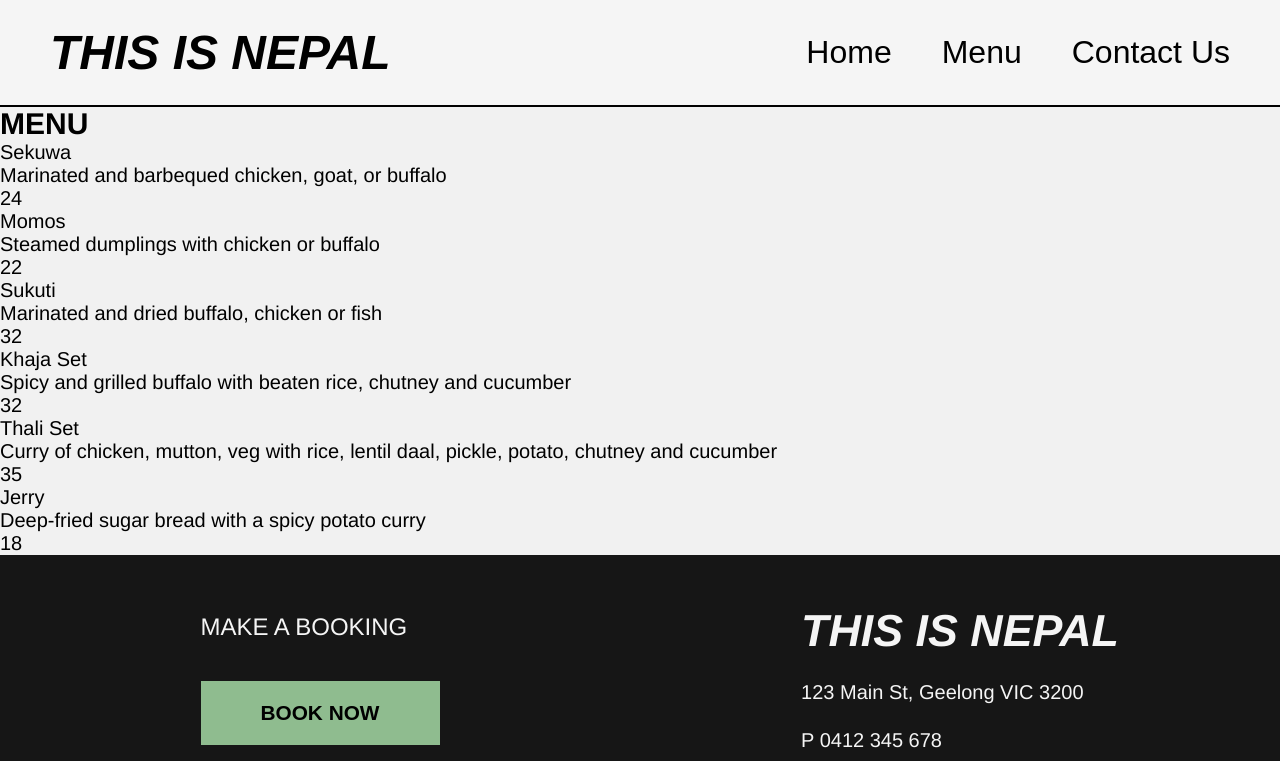
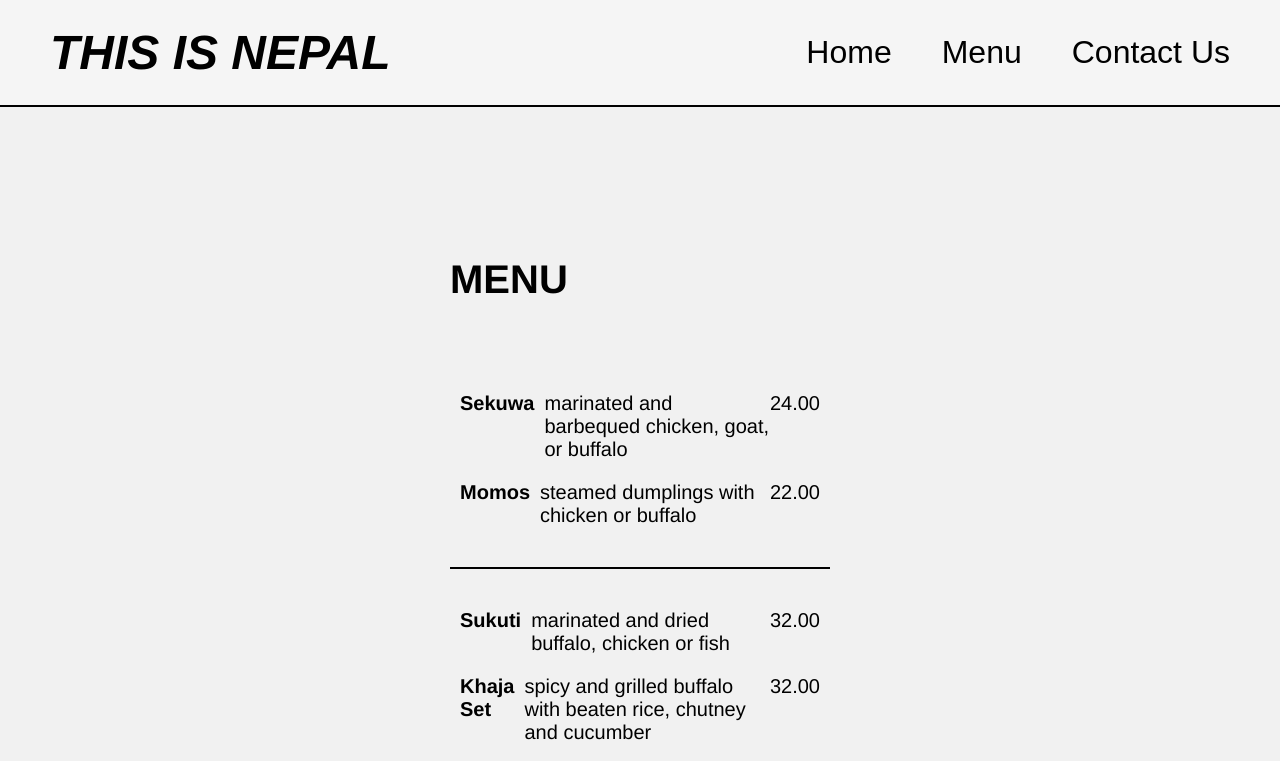
Before and after one commit to HarrisonKanellos/odin-restaurant, a website built with webpack: page src/template.html in a window 1280 px wide. Both pictures are taken after a click on the button "Menu". Shown: the top 761 px of the page. Built offline with nearby package versions, Linux system fonts and the light colour scheme.

Commit message:
Style menu

```diff
--- a/src/content-modules/menu.js
+++ b/src/content-modules/menu.js
@@ -2,6 +2,7 @@ export function renderMenuContent() {
     const contentContainer = document.querySelector("#content");
 
     const menuContainer = document.createElement("div");
+    menuContainer.classList.add("menu-container");
 
     const entreeContainer = document.createElement("div");
     entreeContainer.classList.add("entree-container");
@@ -11,7 +12,7 @@ export function renderMenuContent() {
     desertContainer.classList.add("desert-container");
 
     const menuHeading = document.createElement("h2");
-    menuHeading.classList.add("section-heading,menu-heading");
+    menuHeading.classList.add("section-heading", "menu-heading");
     menuHeading.textContent = "MENU";
     menuContainer.appendChild(menuHeading);
 
@@ -26,46 +27,47 @@ export function renderMenuContent() {
 
 function addMenuItems(entreeContainer, mainContainer, desertContainer) {
     menu.forEach((item) => {
+        const itemContainer = document.createElement("div");
+        itemContainer.classList.add("item-container");
+
         const name = document.createElement("p");
         name.classList.add("item-name");
         name.textContent = item.name;
 
         const description = document.createElement("description");
         description.classList.add("item-description");
-        description.textContent = item.description;
+        description.textContent = item.description.toLowerCase();
 
         const price = document.createElement("p");
         price.classList.add("item-price");
         price.textContent = item.price;
 
+        itemContainer.appendChild(name);
+        itemContainer.appendChild(description);
+        itemContainer.appendChild(price);
+
         switch (item.type) {
             case "entree":
-                entreeContainer.appendChild(name);
-                entreeContainer.appendChild(description);
-                entreeContainer.appendChild(price);
+                entreeContainer.appendChild(itemContainer);
                 break;
 
             case "main":
-                mainContainer.appendChild(name);
-                mainContainer.appendChild(description);
-                mainContainer.appendChild(price);
+                mainContainer.appendChild(itemContainer);
                 break;
 
             case "desert":
-                desertContainer.appendChild(name);
-                desertContainer.appendChild(description);
-                desertContainer.appendChild(price);
+                desertContainer.appendChild(itemContainer);
         }
     })
 }
 
 const menu = [
-    createMenuItem("Sekuwa", "Marinated and barbequed chicken, goat, or buffalo", 24.00, "entree"),
-    createMenuItem("Momos", "Steamed dumplings with chicken or buffalo", 22.00, "entree"),
-    createMenuItem("Sukuti", "Marinated and dried buffalo, chicken or fish", 32.00, "main"),
-    createMenuItem("Khaja Set", "Spicy and grilled buffalo with beaten rice, chutney and cucumber", 32.00, "main"),
-    createMenuItem("Thali Set", "Curry of chicken, mutton, veg with rice, lentil daal, pickle, potato, chutney and cucumber", 35.00, "main"),
-    createMenuItem("Jerry", "Deep-fried sugar bread with a spicy potato curry", 18.00, "desert"),
+    createMenuItem("Sekuwa", "Marinated and barbequed chicken, goat, or buffalo", "24.00", "entree"),
+    createMenuItem("Momos", "Steamed dumplings with chicken or buffalo", "22.00", "entree"),
+    createMenuItem("Sukuti", "Marinated and dried buffalo, chicken or fish", "32.00", "main"),
+    createMenuItem("Khaja Set", "Spicy and grilled buffalo with beaten rice, chutney and cucumber", "32.00", "main"),
+    createMenuItem("Thali Set", "Curry of chicken, mutton, veg with rice, lentil daal, pickle, potato, chutney and cucumber", "35.00", "main"),
+    createMenuItem("Jerry", "Deep-fried sugar bread with a spicy potato curry", "18.00", "desert"),
 ];
 
 function createMenuItem(name, description, price, type) {
--- a/src/styles.css
+++ b/src/styles.css
@@ -93,12 +93,12 @@ footer .right-container {
     font-style: italic;
 }
 
-/* Home Module */
+/* Home Content */
 .home-content-container {
     padding: 0 18vw;
 }
 
-section {
+.home-content-container section {
     padding: 100px 0px;
     display: grid;
     grid-template-columns: 1fr 1fr;
@@ -106,7 +106,7 @@ section {
     align-items: center;
 }
 
-section:not(.eat-section) {
+.home-content-container section:not(.eat-section) {
     border-bottom: 7px dashed rgb(31, 31, 31);
 }
 
@@ -183,3 +183,38 @@ img {
 .eat-section img:first-child {
     align-self: end;
 }
+
+/* Menu Content */
+.menu-container {
+    padding: 150px 450px;
+}
+
+.menu-heading {
+    font-size: 2.5rem;
+    margin-bottom: 50px;
+}
+
+.entree-container,
+.main-container {
+    border-bottom: 2px solid black;
+    padding: 30px 0;
+}
+
+.desert-container {
+    padding-top: 30px;
+}
+
+.item-container {
+    padding: 10px;
+    display: flex;
+    justify-content: start;
+}
+
+.item-name {
+    font-weight: bold;
+    margin-right: 10px;
+}
+
+.item-price {
+    margin-left: auto;
+}
```
